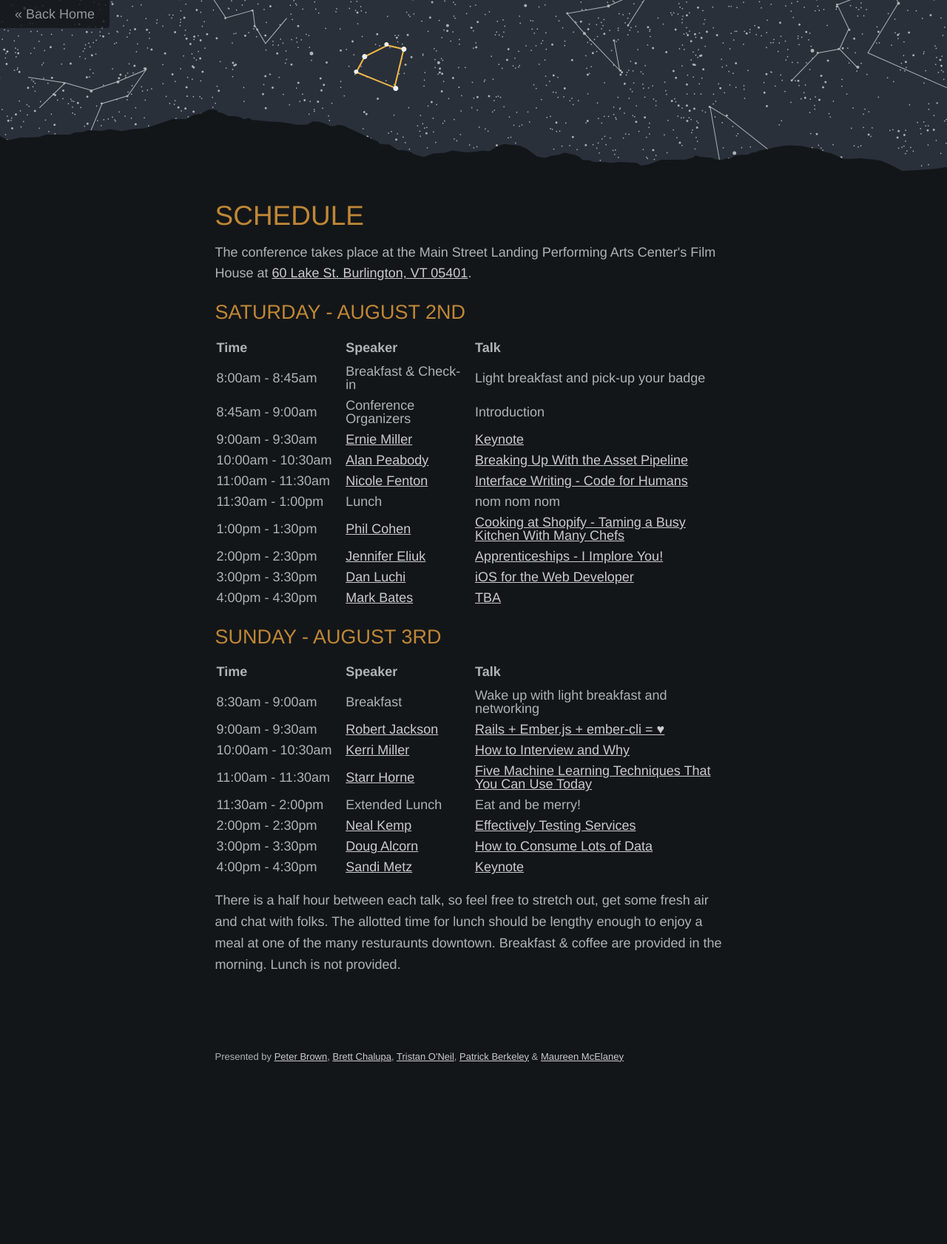
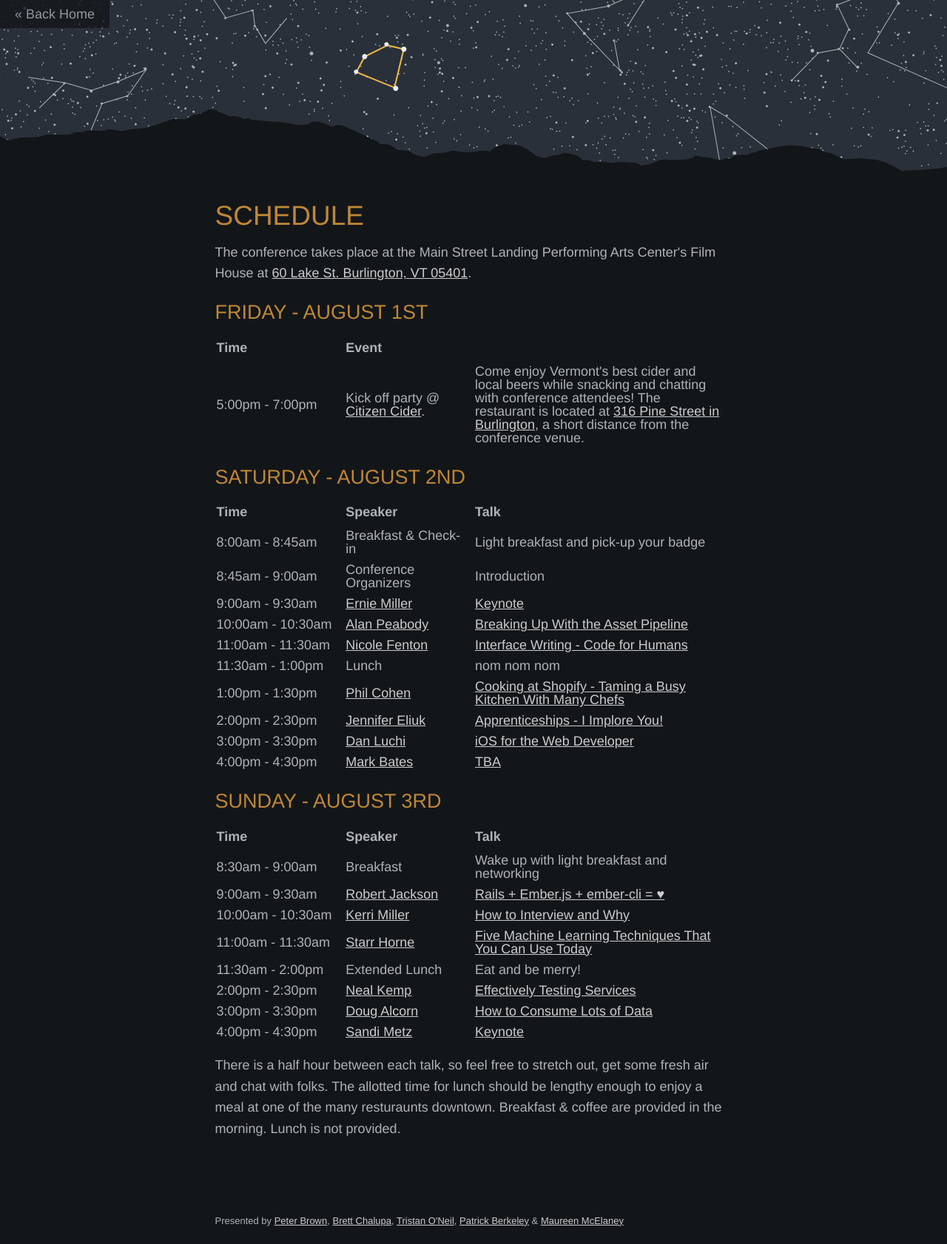
Before and after one commit to burlingtonruby/burlingtonrubyconference2014, a Jekyll site: the page built from schedule.html, in a window 1280 px wide. Shown: the whole page at 74% size. Built offline with Jekyll 4.4.1, drawn with Linux system fonts in a browser that asks for light colours; before the commit the page ends 1459 px from its top, so only the background shows below that.

Commit message:
Adds citizen cider event to the schedule

```diff
--- a/schedule.html
+++ b/schedule.html
@@ -14,6 +14,29 @@ meta_keywords: burlington, ruby, conference, schedule, vermont, rails, ruby on r
     <h2>Schedule</h2>
 
     <p>The conference takes place at the Main Street Landing Performing Arts Center's Film House at <a href="http://maps.google.com/maps?q=Main+Street+Landing+Performing+Arts+Center%2C+60+Lake+St%0D%0ABurlington%2C+VT+05401">60 Lake St. Burlington, VT 05401</a>.</p>
+
+    <h3>Friday - August 1st</h3>
+
+    <table>
+      <thead>
+        <tr>
+          <th class="time">Time</th>
+          <th colspan=2>Event</th>
+        </tr>
+      </thead>
+      <tbody>
+        <tr>
+          <td>5:00pm - 7:00pm</td>
+          <td>Kick off party @ <a href='http://www.citizencider.com/'>Citizen Cider</a>.</td>
+          <td class='event-description'>
+            Come enjoy Vermont's best cider and local beers while snacking and chatting with conference attendees!
+            The restaurant is located at
+            <a href='https://www.google.com/maps/place/316+Pine+St+%23114/@44.470619,-73.214251,17z/data=!3m1!4b1!4m2!3m1!1s0x4cca7aff5ce76957:0x3dac3f4e02ef4a95'>316 Pine Street in Burlington</a>,
+            a short distance from the conference venue.
+          </td>
+        </tr>
+      </tbody>
+    </table>
 
     <h3>Saturday - August 2nd</h3>
     <table>
--- a/scss/style.scss
+++ b/scss/style.scss
@@ -185,6 +185,9 @@ footer p {
       padding-top: 4px;
       padding-bottom: 4px;
       padding-right: 10px;
+      &.event-description {
+        width: 50%;
+      }
     }
   }
 }
```
Also changed, not shown: stylesheets/style.css (+1 -1 lines), stylesheets/app.css.
